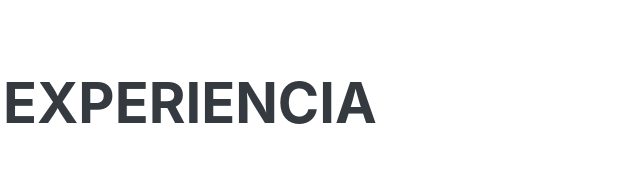
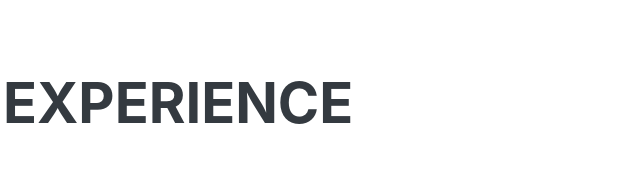
Before and after one commit to nicolas-esteban-web/portfolio, a plain HTML site: page index.html in a window 1280 px wide. Shown: the part 972-1154 px from the top of the page, 317-957 px from the left. Drawn offline with nearby package versions, Linux system fonts and the light colour scheme; a web font is replaced by a local one.

Commit message:
Update index.html

```diff
--- a/index.html
+++ b/index.html
@@ -60,7 +60,7 @@
             <!-- Experience-->
             <section class="resume-section" id="experience">
                 <div class="resume-section-content">
-                    <h2 class="mb-5">Experiencia</h2>
+                    <h2 class="mb-5">Experience</h2>
                     <div class="d-flex flex-column flex-md-row justify-content-between mb-5">
                         <div class="flex-grow-1">
                             <h3 class="mb-0">Junior web developer</h3>
```
